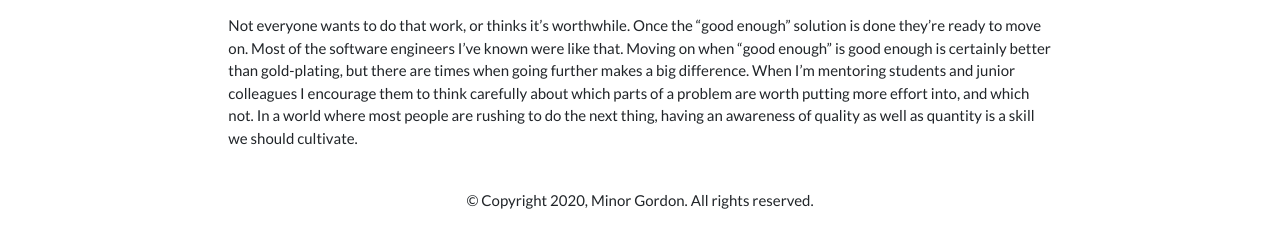
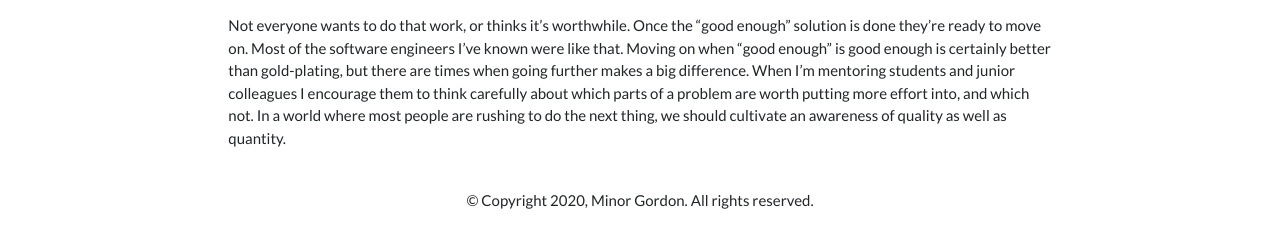
Before and after one commit to minorg/minorgordon.net, a Jekyll site: the page built from _posts/2020-05-30-good-enough.md, in a window 1280 px wide. Shown: the part 453-701 px from the top of the page. Built offline with Jekyll 4.4.1, drawn with Linux system fonts in a browser that asks for light colours; nearby versions of some CDN libraries.

Commit message:
fix post

```diff
--- a/_posts/2020-05-30-diminishing-returns.md
+++ b/_posts/2020-05-30-good-enough.md
@@ -11,4 +11,4 @@ I often take this approach, and strive to be pragmatic. I can churn out code qui
 
 Similarly, I am drawn to problems where the user appreciates the difference between the "good enough" solution and a more involved one. Some graphical user interfaces are like this. So are systems where performance matters. You can create the "good enough" solution quickly, and that's useful as a working prototype and a tool for gathering feedback. But the difference between the prototype and a great finished product is a lot of detail work.
 
-Not everyone wants to do that work, or thinks it's worthwhile. Once the "good enough" solution is done they're ready to move on. Most of the software engineers I've known were like that. Moving on when "good enough" is good enough is certainly better than gold-plating, but there are times when going further makes a big difference. When I'm mentoring students and junior colleagues I encourage them to think carefully about which parts of a problem are worth putting more effort into, and which not. In a world where most people are rushing to do the next thing, having an awareness of quality as well as quantity is a skill we should cultivate.
+Not everyone wants to do that work, or thinks it's worthwhile. Once the "good enough" solution is done they're ready to move on. Most of the software engineers I've known were like that. Moving on when "good enough" is good enough is certainly better than gold-plating, but there are times when going further makes a big difference. When I'm mentoring students and junior colleagues I encourage them to think carefully about which parts of a problem are worth putting more effort into, and which not. In a world where most people are rushing to do the next thing, we should cultivate an awareness of quality as well as quantity.
```
